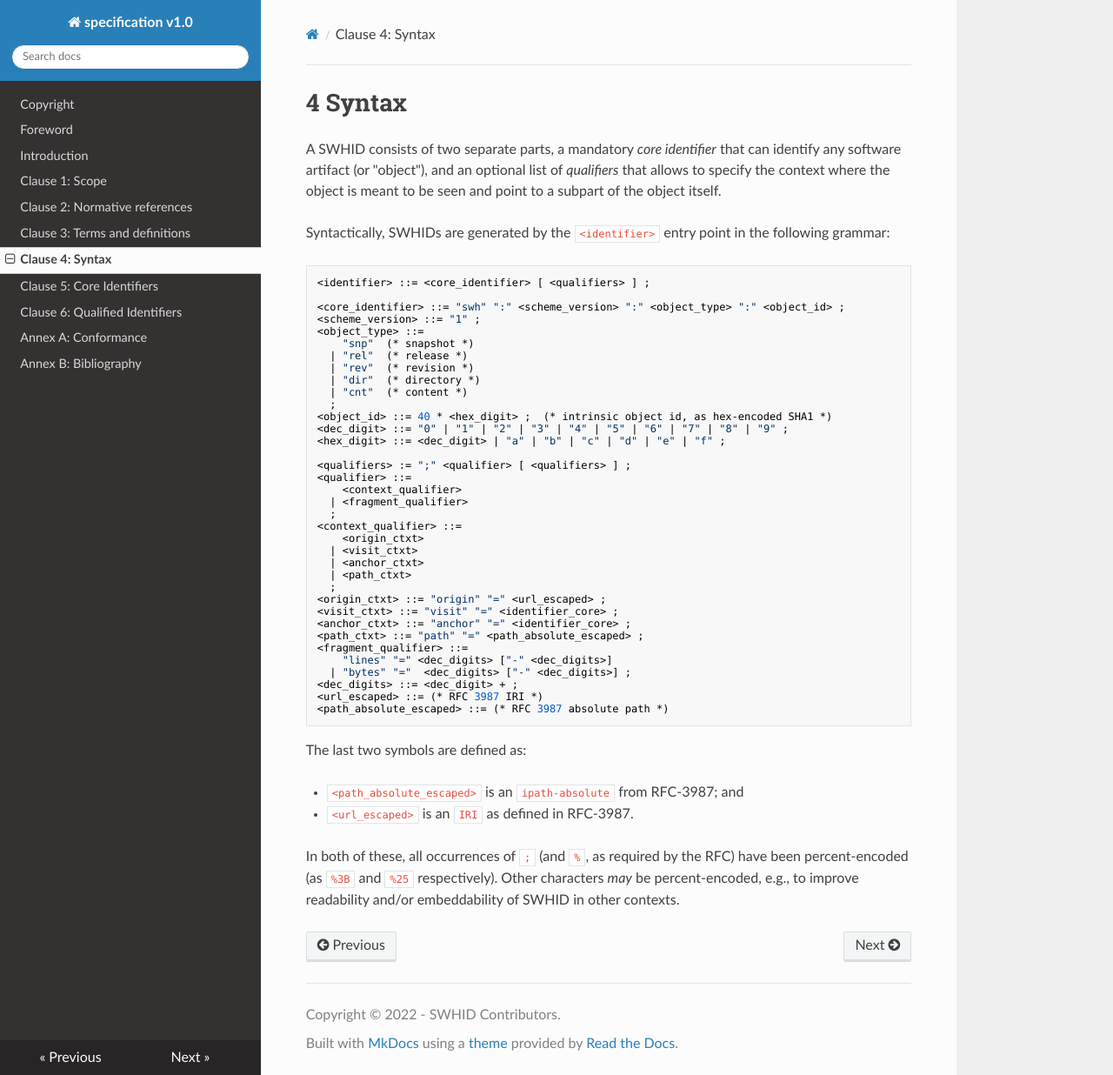
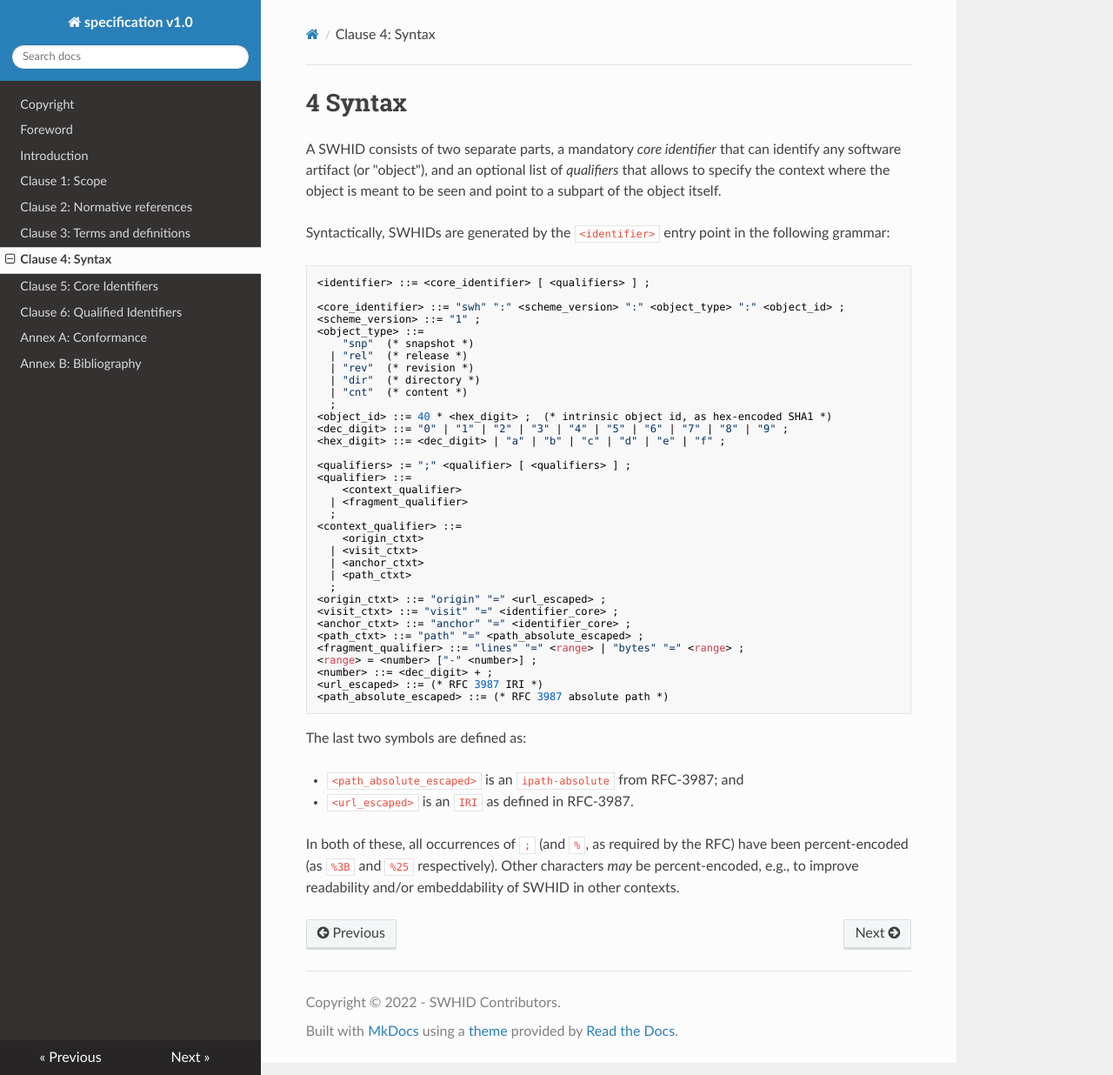
Before and after one commit to swhid/specification, an MkDocs documentation site: the page built from Chapters/4.Syntax.md, in a window 1280 px wide and 1236 px high. Shown: the whole window at 87% size. Built offline with MkDocs 1.6.1, drawn with Linux system fonts in a browser that asks for light colours; nearby versions of some CDN libraries.

Commit message:
Factor definition of range for bytes and lines qualifiers
Signed-off-by: Roberto Di Cosmo <roberto@dicosmo.org>

````diff
--- a/Chapters/4.Syntax.md
+++ b/Chapters/4.Syntax.md
@@ -39,10 +39,9 @@ the following grammar:
 <visit_ctxt> ::= "visit" "=" <identifier_core> ;
 <anchor_ctxt> ::= "anchor" "=" <identifier_core> ;
 <path_ctxt> ::= "path" "=" <path_absolute_escaped> ;
-<fragment_qualifier> ::=
-    "lines" "=" <dec_digits> ["-" <dec_digits>]
-  |	"bytes" "="  <dec_digits> ["-" <dec_digits>] ;
-<dec_digits> ::= <dec_digit> + ;
+<fragment_qualifier> ::= "lines" "=" <range> | "bytes" "=" <range> ;
+<range> = <number> ["-" <number>] ;
+<number> ::= <dec_digit> + ;
 <url_escaped> ::= (* RFC 3987 IRI *)
 <path_absolute_escaped> ::= (* RFC 3987 absolute path *)
 ```
````
